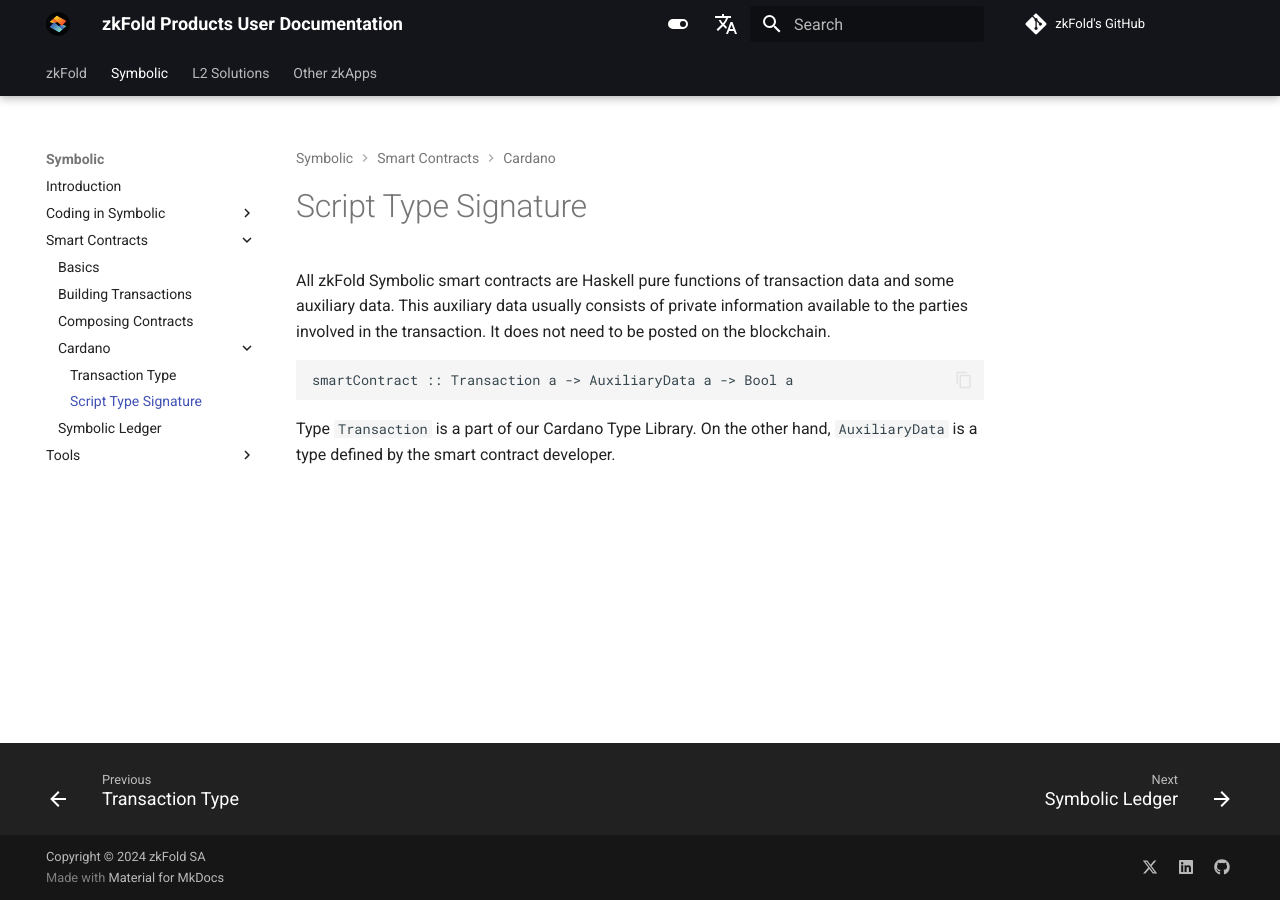
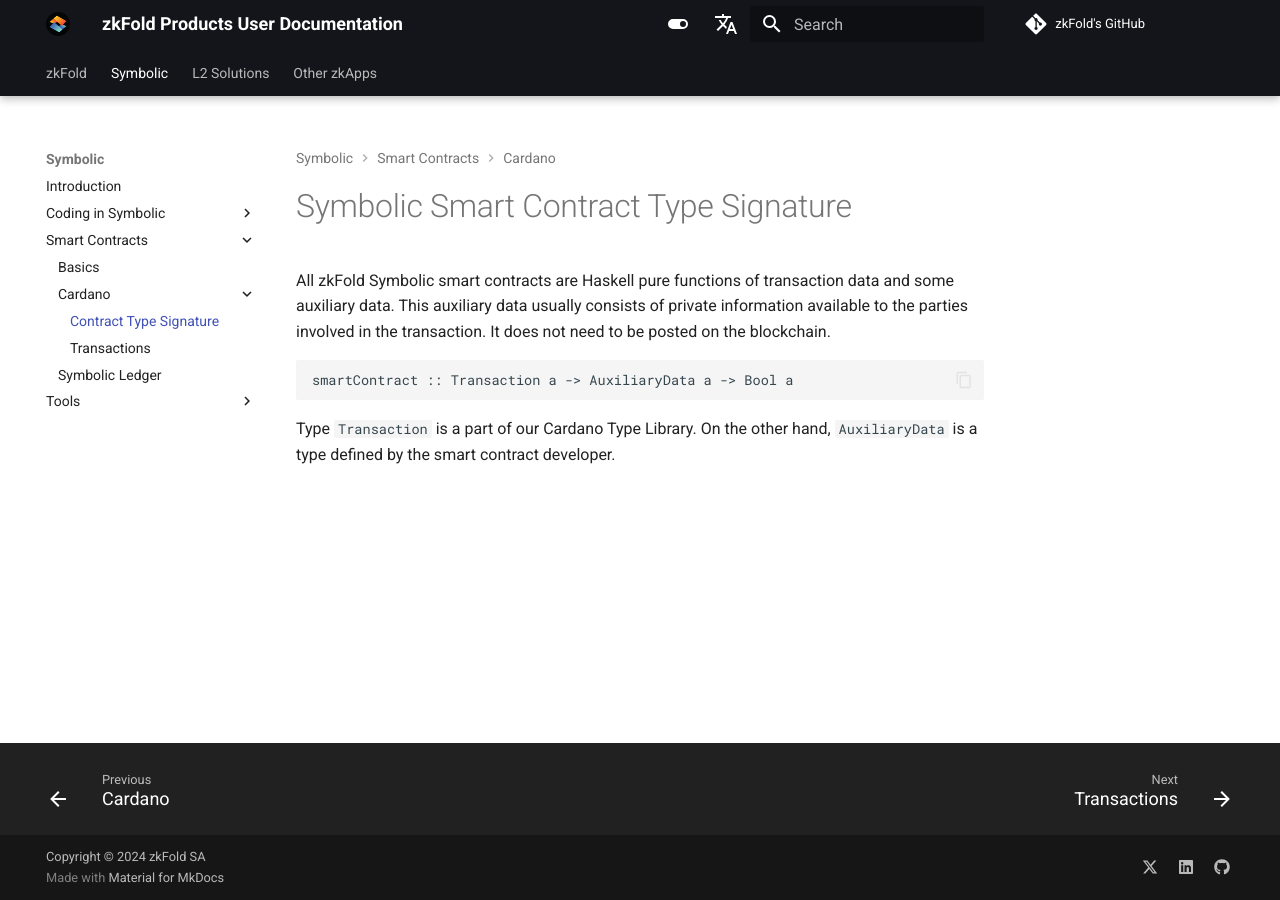
Before and after one commit to zkFold/user-docs, an MkDocs documentation site: the page built from docs/symbolic/smart-contracts/cardano/contract-type-signature.md, in a window 1280 px wide. Built offline with MkDocs 1.6.1 and Material for MkDocs 9.7.7, drawn with Linux system fonts in a browser that asks for light colours; comment, search, counter and statistics services are not loaded.

Commit message:
Update Symbolic docs

```diff
--- a/docs/symbolic/smart-contracts/cardano/script-type-signature.md
+++ b/docs/symbolic/smart-contracts/cardano/contract-type-signature.md
@@ -1,4 +1,4 @@
-# Script Type Signature
+# Symbolic Smart Contract Type Signature
 
 All zkFold Symbolic smart contracts are Haskell pure functions of transaction data and some auxiliary data. This auxiliary data usually consists of private information available to the parties involved in the transaction. It does not need to be posted on the blockchain.
 
--- a/mkdocs.yml
+++ b/mkdocs.yml
@@ -86,15 +86,13 @@
       - "Getting Started": symbolic/coding/getting-started.md
       - "Basic Types": symbolic/coding/basic-types.md
       - "Custom Types": symbolic/coding/custom-types.md
-      - "Compiler": symbolic/coding/compiler.md
+      - "DSL": symbolic/coding/DSL.md
     - "Smart Contracts":
       - "Basics": symbolic/smart-contracts/basics.md
-      - "Building Transactions": symbolic/smart-contracts/building-transactions.md
-      - "Composing Contracts": symbolic/smart-contracts/composing-contracts.md
       - "Cardano":
         - "Cardano": symbolic/smart-contracts/cardano/index.md
-        - "Transaction Type": symbolic/smart-contracts/cardano/transaction-type.md
-        - "Script Type Signature": symbolic/smart-contracts/cardano/script-type-signature.md
+        - "Contract Type Signature": symbolic/smart-contracts/cardano/contract-type-signature.md
+        - "Transactions": symbolic/smart-contracts/cardano/transactions.md
       - "Symbolic Ledger": symbolic/smart-contracts/symbolic-ledger.md
     - "Tools":
       - "Symbolic CLI": symbolic/tools/cli.md
```
Also changed, not shown: docs/symbolic/coding/DSL.md (added, +1 -0 lines), docs/symbolic/coding/compiler.md (deleted, +0 -25 lines), docs/symbolic/smart-contracts/building-transactions.md (deleted, +0 -14 lines), docs/symbolic/smart-contracts/cardano.md (deleted, +0 -1 lines), docs/symbolic/smart-contracts/cardano/transaction-type.md (deleted, +0 -1 lines), docs/symbolic/smart-contracts/cardano/transactions.md (added, +24 -0 lines), docs/symbolic/smart-contracts/composing-contracts.md (deleted, +0 -7 lines), docs/symbolic/smart-contracts/symbolic-ledger.md (+1 -1 lines).
